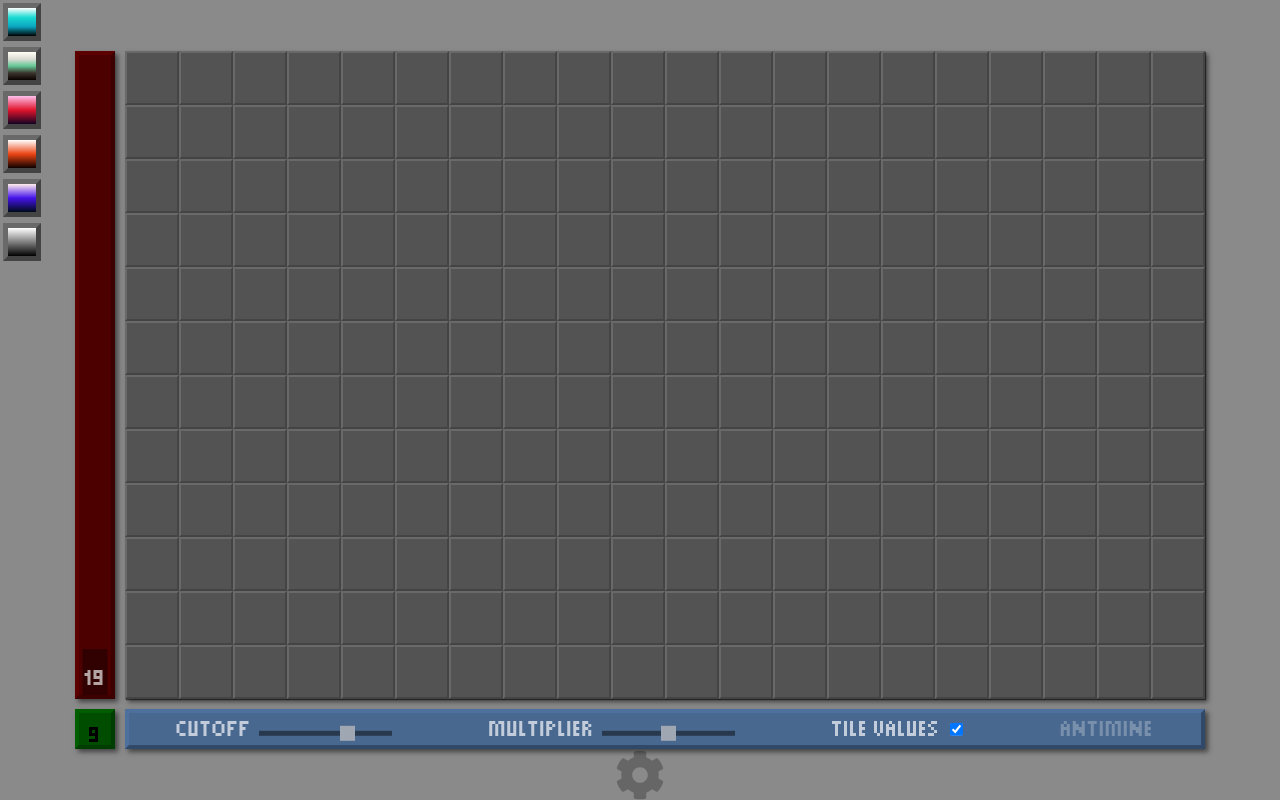
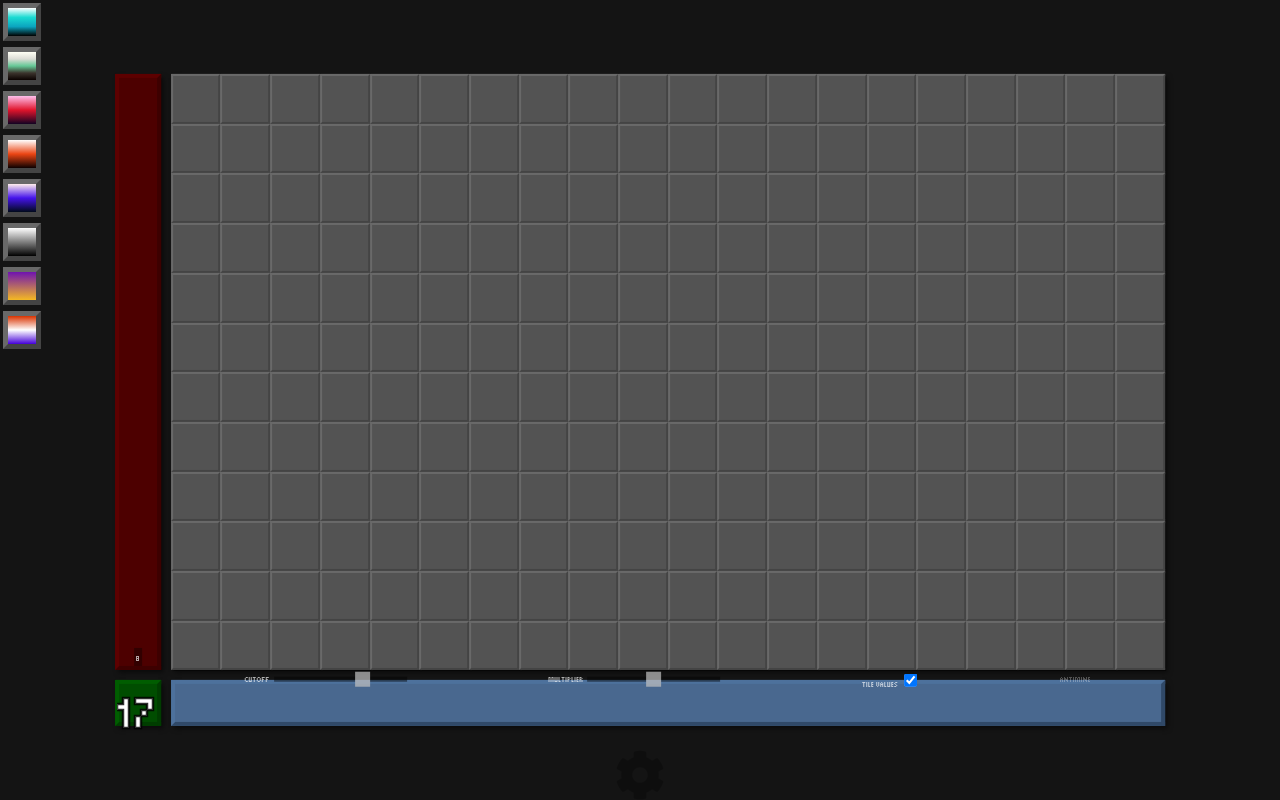
Before and after one commit to sinoftheta/anti-mine, a website built with webpack: page src/index.html in a window 1280 px wide. Built offline with nearby package versions, Linux system fonts and the light colour scheme.

Commit message:
in the midst of a css refactor

```diff
--- a/src/assets/ColorSchemes.js
+++ b/src/assets/ColorSchemes.js
@@ -49,5 +49,20 @@ export default [
             {weight: 100, r: 255, g: 255, b: 255,},
             {weight: 0,   r: 0,  g: 0,  b: 0,},
         ],
-    }
+    },
+    {
+        title: "tea",
+        data: [
+            {weight: 100, r: 111, g: 19, b: 176,},
+            {weight: 0,   r: 245,  g: 185,  b: 34,},
+        ],
+    },
+    {
+        title: "votes",
+        data: [
+            {weight: 100, r: 217, g: 51, b: 0,},
+            {weight: 50,  r: 255,  g: 255,  b: 255,},
+            {weight: 0,   r: 69,  g: 0,  b: 217,},
+        ],
+    },
 ]
--- a/src/assets/Kernels.js
+++ b/src/assets/Kernels.js
@@ -8,10 +8,10 @@ export const kernels = {
             [[1,1,1],
              [1,1,1],
              [1,1,1]],
-        linear:
-            [[1,2,1],
-             [2,3,2],
-             [1,2,1]],
+        taxi:
+            [[0,1,0],
+             [1,2,1],
+             [0,1,0]],
         exp2:
             [[1,2,1],
              [2,4,2],
@@ -22,12 +22,12 @@ export const kernels = {
              [1,4,1]],
      },
      _5x5:{
-        linear:
-            [[0,1,1,1,0],
-             [1,2,2,2,1],
+        taxi:
+            [[0,0,1,0,0],
+             [0,1,2,1,0],
              [1,2,3,2,1],
-             [1,2,2,2,1],
-             [0,1,1,1,0]],
+             [0,1,2,1,0],
+             [0,0,1,0,0]],
         exp2:
             [[0,1,1,1,0],
              [1,2,2,2,1],
@@ -48,14 +48,14 @@ export const kernels = {
              [1,1,1,1,1]],
      },
      _7x7:{
-        linear:
-            [[0,0,1,2,1,0,0],
+        taxi:
+            [[0,0,0,1,0,0,0],
+             [0,0,1,2,1,0,0],
              [0,1,2,3,2,1,0],
              [1,2,3,4,3,2,1],
-             [2,3,4,5,4,3,2],
-             [1,2,3,4,3,2,1],
              [0,1,2,3,2,1,0],
-             [0,0,1,2,1,0,0]],
+             [0,0,1,2,1,0,0],
+             [0,0,0,1,0,0,0]],
         exp2:
             [[0,0,2,4,2,0,0],
              [0,2,4,8,4,2,0],
@@ -82,7 +82,7 @@ export const kernels = {
              [1,1,1,1,1,1,1],],
      },
      _9x9:{
-        linear:
+        taxi:
             [[0,0,0,0,1,0,0,0,0],
              [0,0,0,1,2,1,0,0,0],
              [0,0,1,2,3,2,1,0,0],
@@ -121,26 +121,26 @@ export const kernels = {
              [1,1,1,1,1,1,1,1,1],
              [1,1,1,1,1,1,1,1,1],
              [1,1,1,1,1,1,1,1,1],
-             [1,1,1,1,1,1,1,1,1],],
+             [1,1,1,1,1,1,1,1,1]],
 
      },
      _15x15:{
-        linear:
-            [[0,0,0,0,0,1,1,2,1,1,0,0,0,0,0],
-             [0,0,0,1,1,2,2,3,2,2,1,1,0,0,0],
-             [0,0,1,2,2,3,3,4,3,3,2,2,1,0,0],
-             [0,1,2,3,3,4,4,5,4,4,3,3,2,1,0],
-             [0,1,2,3,4,5,5,6,5,5,4,3,2,1,0],
-             [1,2,3,4,5,5,6,7,6,5,5,4,3,2,1],
+        taxi:
+            [[0,0,0,0,0,0,0,1,0,0,0,0,0,0,0],
+             [0,0,0,0,0,0,1,2,1,0,0,0,0,0,0],
+             [0,0,0,0,0,1,2,3,2,1,0,0,0,0,0],
+             [0,0,0,0,1,2,3,4,3,2,1,0,0,0,0],
+             [0,0,0,1,2,3,4,5,4,3,2,1,0,0,0],
+             [0,0,1,2,3,4,5,6,5,4,3,2,1,0,0],
+             [0,1,2,3,4,5,6,7,6,5,4,3,2,1,0],
              [1,2,3,4,5,6,7,8,7,6,5,4,3,2,1],
-             [2,3,4,5,6,7,8,9,8,7,6,5,4,3,2],
-             [1,2,3,4,5,6,7,8,7,6,5,4,3,2,1],
-             [1,2,3,4,5,5,6,7,6,5,5,4,3,2,1],
-             [0,1,2,3,4,5,5,6,5,5,4,3,2,1,0],
-             [0,1,2,3,3,4,4,5,4,4,3,3,2,1,0],
-             [0,0,1,2,2,3,3,4,3,3,2,2,1,0,0],
-             [0,0,0,1,1,2,2,3,2,2,1,1,0,0,0],
-             [0,0,0,0,0,1,1,2,1,1,0,0,0,0,0]],
+             [0,1,2,3,4,5,6,7,6,5,4,3,2,1,0],
+             [0,0,1,2,3,4,5,6,5,4,3,2,1,0,0],
+             [0,0,0,1,2,3,4,5,4,3,2,1,0,0,0],
+             [0,0,0,0,1,2,3,4,3,2,1,0,0,0,0],
+             [0,0,0,0,0,1,2,3,2,1,0,0,0,0,0],
+             [0,0,0,0,0,0,1,2,1,0,0,0,0,0,0],
+             [0,0,0,0,0,0,0,1,0,0,0,0,0,0,0]],
         exp2:
             [[0,0,0,0,0,1,1,2,1,1,0,0,0,0,0],
              [0,0,0,1,1,2,2,4,2,2,1,1,0,0,0],
@@ -222,7 +222,7 @@ export const kernels = {
         [1,  0,  -3,  3,  4,  3,  -3,  0,  1],
         [0,  -1,  0,  2,  3,  2,  0,  -1,  0],
         [0,  0,  1,  1,  2,  1,  1,  0,  0]],
-        oval_linear_5x9:
+        oval_taxi_5x9:
             [[0,  0,  1,  1,  2,  1,  1,  0,  0],
              [1,  1,  2,  2,  3,  2,  2,  1,  1],
              [2,  2,  3,  3,  4,  3,  3,  2,  2],
--- a/src/assets/Themes.json
+++ /dev/null
@@ -1,36 +0,0 @@
-[
-    {
-    "title": "Pond",
-    "gradient_data": [
-    {"weight": 100, "r": 255, "g": 255, "b": 255},
-    {"weight": 80,  "r": 50,  "g": 250, "b": 150},
-    {"weight": 0,   "r": 0,   "g": 0,   "b": 0}
-    ]},
-    {
-    "title": "Lovely",
-    "gradient_data": [
-        {"weight": 100, "r": 255, "g": 214, "b": 225},
-        {"weight": 50,  "r": 227, "g": 129, "b": 250},
-        {"weight": 0,   "r": 64,  "g": 31,  "b": 156}
-    ]},
-    {
-    "title": "Stone",
-    "gradient_data": [
-    {"weight": 100, "r": 255, "g": 249, "b": 255},
-    {"weight": 0,   "r": 23,  "g": 7,   "b": 3}
-    ]},
-        {
-    "title": "Nightshade",
-    "gradient_data": [
-    {"weight": 100, "r": 255, "g": 255, "b": 255},
-    {"weight": 80,  "r": 69,  "g": 19, "b": 235},
-    {"weight": 0,   "r": 0,   "g": 0,   "b": 0}
-    ]},
-        {
-    "title":  "Metro Robo",
-    "gradient_data": [
-    {"weight": 100, "r": 255, "g": 255, "b": 255},
-    {"weight": 80,  "r": 235,  "g": 69, "b": 19},
-    {"weight": 0,   "r": 0,   "g": 0,   "b": 0}
-    ]}
-]
--- /dev/null
+++ b/src/components/AspectDetector.js
@@ -0,0 +1,56 @@
+export default class SizeManager extends EventTarget{
+
+    constructor(settings, broadcaster){
+        super();
+        this.settings = settings;
+        this.broadcaster = broadcaster;
+
+        this.changeAspect();
+
+        //listeners
+        window.onresize = () => {
+            this.changeAspect();
+            //change font sizes here
+
+            this.pixelTinyFontSizeCalc();
+
+        };
+        window.onmousedown = () => {
+            document.documentElement.style.setProperty('--hover-color', '#707070');
+        }
+        window.onmouseup = () => {
+            document.documentElement.style.setProperty('--hover-color', '#8a8a8a');
+        }
+
+        this.addEventListener('reset', this.changeAspect(), false);
+
+    }
+    detectAspectChange(){
+        //for performance, only dispatch when vw and vh change
+    }
+    changeAspect(){
+        console.log('aspect changed...');
+
+        let padding = 8;
+
+        let cellSize = (window.innerWidth / this.settings.columns) < (document.documentElement.clientHeight / this.settings.rows) ?
+            (100 / (this.settings.columns + padding) ) + 'vw'
+            :
+            (100 / (this.settings.rows + padding) ) + 'vh'
+            ;
+
+        document.documentElement.style.setProperty('--cell-size', cellSize);
+        //update cells & other elements
+        //this.broadcaster.dispatchEvent(new CustomEvent('aspectChange', {}));
+
+        //update game area grid
+        document.getElementById('game-area').style.gridTemplateColumns = `${this.settings.cellSize} auto`;
+        document.getElementById('game-area').style.gridTemplateRows = `auto ${this.settings.cellSize}`;
+    }
+    pixelTinyFontSizeCalc(){
+        console.log(document.getElementById("mine-counter-container").clientHeight);
+
+        console.log(document.styleSheets[1]);
+
+    }
+}
--- a/src/components/BoardRender.js
+++ b/src/components/BoardRender.js
@@ -21,9 +21,9 @@ export default class BoardRender extends EventTarget{
             this.destroy();
             this.build();
         }, false);
-        this.addEventListener('tileStateUpdated', (e) => this.updateAllAppearance(), false);
-        this.addEventListener('tileRecolor', (e) => this.recolorAll(), false);
-        this.addEventListener('displayNumsUpdate', (e) => this.renumberAll(), false);
+        this.addEventListener('tileStateUpdated', (e) => this.updateAllAppearance(), false); //needed...?
+        this.addEventListener('tileRecolor', (e) => this.recolorAll(), false); //needed...?
+        this.addEventListener('displayNumsUpdate', (e) => this.renumberAll(), false); //not needed
         this.addEventListener('gameLost', (e) => this.revealAllExceptMines(), false);
         this.addEventListener('gameWon', (e) => this.revealAll(), false);
 
@@ -59,8 +59,8 @@ export default class BoardRender extends EventTarget{
                 targetElement.oncontextmenu = () => {return false};
                 targetElement.x = i;
                 targetElement.y = j;
-                targetElement.style.height = this.settings.cellSize;
-                targetElement.style.width = this.settings.cellSize;
+                //targetElement.style.height = this.settings.cellSize;
+                //targetElement.style.width = this.settings.cellSize;
 
                 targetElement.onmouseenter = (e) => {
                     //console.log(e.target.x + ', ' + e.target.y);
@@ -80,6 +80,7 @@ export default class BoardRender extends EventTarget{
             //console.log('off board');
             this.broadcaster.dispatchEvent(new CustomEvent('updateCurrentTile', {detail: {x: -1, y: -1}}));
         }
+
     }
     coverTile(x,y){
         let targetData = this.boardData.field[x][y];
@@ -89,7 +90,10 @@ export default class BoardRender extends EventTarget{
         targetElement.classList.add('cell-covered');
 
         //click behavior
-        targetElement.onclick = (e) => this.broadcaster.dispatchEvent(new CustomEvent('tileReveal', {detail: {x: e.target.x, y: e.target.y }}));
+        targetElement.onmouseup = (e) => {
+            //click event
+            this.broadcaster.dispatchEvent(new CustomEvent('tileReveal', {detail: {x: e.target.x, y: e.target.y }}));
+        }
 
         //left click behavior
         targetElement.oncontextmenu = (e) => {
@@ -120,6 +124,11 @@ export default class BoardRender extends EventTarget{
         //colorMap(tileVal, kWeight, cutoff, multiplier)
         let n = colorMap(targetData.value, this.settings.kernelWeight, this.settings.cutoff, this.settings.multiplier);
 
+        //manually adjust color for mines
+        if(targetData.isMine && targetData.value > 0) n = Math.min( n + 15, 99 );
+        if(targetData.isMine && targetData.value < 0) n = Math.max( n - 15, 0 );
+
+
         targetElement.style.background = this.settings.gradientRaster[n];
     }
     renumberTile(x,y){
@@ -131,7 +140,9 @@ export default class BoardRender extends EventTarget{
             //this only works for linear kernels
             let cellChild = targetElement.appendChild(document.createElement("div"));
             cellChild.className = `cell-value`;
-            cellChild.innerHTML = targetData.value;
+
+
+            cellChild.innerHTML = targetData.value === 0 && !targetData.isMine? '' : targetData.value; //dont show zeros, like regular MS, but show null mines
             //apply mine classes to tiles that are mines
             if(targetData.isMine){
                 targetElement.classList.add('cell-mine');
@@ -184,9 +195,13 @@ export default class BoardRender extends EventTarget{
             }
         }
     }
+
     updateAllAppearance(){ //inefficent, should only update a list of tiles that have actually been updated
         for(let i = 0; i < this.boardData.rows; i++){
             for(let j = 0; j < this.boardData.columns; j++){
+                //this.elements[i][j].style.height = this.settings.cellSize;
+                //this.elements[i][j].style.width = this.settings.cellSize;
+
                 if(this.boardData.field[i][j].revealed) this.uncoverTile(i,j);
             }
         }
--- a/src/components/ColorSelector.js
+++ b/src/components/ColorSelector.js
@@ -39,6 +39,7 @@ import { rasterizeGradient } from "../functions/ColorMap";
                 if(!(e.keyCode == 32 || e.keyCode == 13)) return;
                 this.selectTheme(i);
             }
+            element.onmouseleave = e => e.target.blur();
             element.tabIndex = 0;
 
             this.elements.push(element);
--- a/src/components/GameLogic.js
+++ b/src/components/GameLogic.js
@@ -24,10 +24,12 @@ export default class GameLogic extends EventTarget{
     }
     setup(){ //may change to num mines + num anti mines, maybe a mine will just have random value
 
-        this.numMines = this.settings.mines;
+        this.numMines = this.settings.numMines;
         this.rows = this.settings.rows;
         this.columns = this.settings.columns;
         this.area = this.rows * this.columns;
+
+        this.firstClick = true;
 
 
         this.gameLost = false;
@@ -48,6 +50,7 @@ export default class GameLogic extends EventTarget{
             }
         }
 
+        /** this should go in first click handle */
         if(this.settings.presetBoard) this.placeMinesPreset();
         else this.placeMinesRandom();
 
@@ -63,10 +66,18 @@ export default class GameLogic extends EventTarget{
 
     }*/
     handleReveal(e){
+
+
         if(this.gameLost || this.gameWon || this.field[e.detail.x][e.detail.y].revealed) return;
         let x = e.detail.x, y = e.detail.y;
 
         let target = this.field[x][y];
+
+        if(this.fisrtClick){
+            this.firstClick = false;
+            //generate board
+
+        }
 
         if(target.isMine){
             this.mineHit(target.value);
@@ -116,7 +127,7 @@ export default class GameLogic extends EventTarget{
 
         let c = 1; //constant ensures that hitting a null mine results in losing health
 
-        let damage = Math.abs(value + c);
+        let damage = Math.abs(value) + c;
         //console.log('you lost ' + damage + ' health');
         this.hitpoints -= damage;
 
@@ -234,7 +245,7 @@ export default class GameLogic extends EventTarget{
 
     }
 
-    placeMinesRandom(){
+    placeMinesRandom(exclude){
 
         if(this.numMines >= this.area){
             console.log('Error: too many mines for this board size');
@@ -246,11 +257,14 @@ export default class GameLogic extends EventTarget{
         while(n > 0){
             x = Math.floor(rng() * this.rows );
             y = Math.floor(rng() * this.columns );
+
+            if(exclude && x == exclude.x && y == exclude.y) continue;
+
             target = this.field[x][y];
 
             //if no mine already at x,y
             if(!target.isMine){
-                target.value = rng() > .5 ? 1 : -1 ;
+                target.value = this.settings.haveAntiMines? (rng() > .5 ? 1 : -1) : 1;
                 target.isMine = true;
                 --n;
             }
@@ -320,8 +334,11 @@ export default class GameLogic extends EventTarget{
 
         let target = field[x][y];
 
+        //new logic to correct for new originValue passing logic
+        if((target.checked && target.isMine) || target.revealed) return;
+
         //check if mine is revealed or has been checked
-        if(target.checked || target.revealed) return;
+        //if(target.checked || target.revealed) return;
         target.checked = true;
 
         if(typeof originValue === 'number'){
@@ -336,6 +353,7 @@ export default class GameLogic extends EventTarget{
             //stop at 0 or sign change boundary
             if(target.value !== 0 && originValue === 0)return;
 
+            //"down hill both ways"
             if(target.value > 0 && originValue < 0)return;//{ console.log('=-=-=- not revealed 4 =-=-=-=-='); return;}
             if(target.value < 0 && originValue > 0)return;//{ console.log('=-=-=- not revealed 5 =-=-=-=-='); return;}
             if(originValue > 0 && target.value > originValue)return;//{ console.log('=-=-=- not revealed 1 =-=-=-=-='); return;} //only uncover "down hill" if positive
@@ -354,34 +372,38 @@ export default class GameLogic extends EventTarget{
         }
 
 
-        //recurse over all neighbors, example of a DFS
+        // recurse over all neighbors, example of a DFS
+
+        // try passing this: "down hill both ways, never back up hill"
 
         //east
-        this.autoRevealTile(x + 1, y, originValue);
+        this.autoRevealTile(x + 1, y, Math.abs(originValue) > Math.abs(target.value) ? target.value : originValue);
 
         //north
-        this.autoRevealTile(x, y + 1, originValue);
+        this.autoRevealTile(x, y + 1, Math.abs(originValue) > Math.abs(target.value) ? target.value : originValue);
 
         //west
-        this.autoRevealTile(x - 1, y, originValue);
+        this.autoRevealTile(x - 1, y, Math.abs(originValue) > Math.abs(target.value) ? target.value : originValue);
 
         //south
-        this.autoRevealTile(x, y - 1, originValue);
+        this.autoRevealTile(x, y - 1, Math.abs(originValue) > Math.abs(target.value) ? target.value : originValue);
 
         //dont recurse over diagonals
         //return;
 
         //northeast
-        this.autoRevealTile(x + 1, y + 1, originValue);
+        this.autoRevealTile(x + 1, y + 1, Math.abs(originValue) > Math.abs(target.value) ? target.value : originValue);
 
         //northwest
-        this.autoRevealTile(x - 1, y + 1, originValue);
+        this.autoRevealTile(x - 1, y + 1, Math.abs(originValue) > Math.abs(target.value) ? target.value : originValue);
 
         //southwest
-        this.autoRevealTile(x - 1, y - 1, originValue);
+        this.autoRevealTile(x - 1, y - 1, Math.abs(originValue) > Math.abs(target.value) ? target.value : originValue);
 
         //southeast
-        this.autoRevealTile(x + 1, y - 1, originValue);
+        this.autoRevealTile(x + 1, y - 1, Math.abs(originValue) > Math.abs(target.value) ? target.value : originValue);
+
+
     }
     resetCheckStatus(){
         for(let i = 0; i < this.rows; i++){ //vertical
--- a/src/components/HealthBar.js
+++ b/src/components/HealthBar.js
@@ -18,17 +18,16 @@ export default class HealthBar extends EventTarget{
         this.settings = settings;
         this.container = container;
         this.game_state = game_state;
-        this.maxHitpoints = hitpointsCalc(this.settings.kernelWeight, this.settings.mines);
+        this.maxHitpoints = hitpointsCalc(this.settings.kernelWeight, this.settings.numMines);
         this.build();
         this.addEventListener('reset', (e) => {
-            this.maxHitpoints = hitpointsCalc(this.settings.kernelWeight, this.settings.mines);
+            this.maxHitpoints = hitpointsCalc(this.settings.kernelWeight, this.settings.numMines);
             this.counter_HP.textContent = this.maxHitpoints;
             this.bar.style.height = `calc(100% - ${padding})`;
         }, false);
         this.addEventListener('damageTaken', (e) => this.updateHealth(), false);
         this.addEventListener('gameLost', (e) => {}, false); //maybe use for animation idk
         this.addEventListener('gameWon', (e) => {}, false); //maybe use for animation idk
-
     }
     updateHealth(){
         //play animation or something
@@ -47,6 +46,7 @@ export default class HealthBar extends EventTarget{
         this.bar.id = 'health-bar-animate';
         this.bar.style.height = `calc(${Math.floor(100 * this.game_state.hitpoints / this.maxHitpoints)}% - ${padding})`;
 
+
         this.counter_HP = document.createElement("div");
         this.counter_HP.id = 'health-bar-counter';
         this.counter_HP.textContent = this.maxHitpoints;
--- a/src/components/MinesCounter.js
+++ b/src/components/MinesCounter.js
@@ -25,6 +25,7 @@ export default class MinesCounter extends EventTarget{
     build(){
 
         this.counter_mines = document.createElement("div");
+        this.counter_mines.classList.add("cell-value");
         this.counter_mines.textContent = this.game_state.numMines - this.game_state.minesRevealed;
 
         this.container.appendChild(this.counter_mines);
--- a/src/components/OptionsMenu.js
+++ b/src/components/OptionsMenu.js
@@ -166,8 +166,6 @@ let kcode = [38, 38, 40, 40, 37, 39, 37, 39, 66, 65, 13];
             this.close();
 
         }
-
-
         menuPanel.appendChild(fieldGroup);
 
         menuPanel.insertAdjacentHTML('beforeend',`
@@ -187,7 +185,7 @@ let kcode = [38, 38, 40, 40, 37, 39, 37, 39, 66, 65, 13];
                     <option value='default'>Kernel Decay</option>
                     <option value='exp2'>Exponential</option>
                     <option value='square'>Square</option>
-                    <option value='linear'>Linear</option>
+                    <option value='taxi'>Taxi Cab</option>
                     <option value='constant'>Constant</option>
                 </select>
             </div>
--- a/src/functions/DeriveSettingsData.js
+++ b/src/functions/DeriveSettingsData.js
@@ -1,4 +1,4 @@
-import { rasterizeGradient } from "./ColorMap";
+import { rasterizeGradient } from './ColorMap.js';
 /*
 derrive settings data from settings
 console log current settings
@@ -6,8 +6,7 @@ console log current settings
 export const deriveSettingsData = (settings) => {
     if(!settings) return;
 
-    console.log("mines: " + settings.mines)
-    console.log("seed: " + settings.seed)
+    console.log("mines: " + settings.numMines)
 
     // derive board dimensions from preset board
     if(settings.presetBoard){
@@ -19,6 +18,7 @@ export const deriveSettingsData = (settings) => {
 
     //random seed
     settings.seed = Math.floor(Math.random() * 420691337);
+    console.log('using seed: ' + settings.seed);
 
     // derive kernel weight
     let kernelWeight = 0;
@@ -30,17 +30,6 @@ export const deriveSettingsData = (settings) => {
     }
     settings.kernelWeight = kernelWeight;
 
-
-    // derive cell size
-    if(!settings.cellSizePreset){
-        let padding = 200;
-        settings.cellSize = Math.floor(Math.min(
-            (window.innerWidth  - padding) / settings.columns,
-            (window.innerHeight - padding) / settings.rows)
-            );
-        console.log("cell size: " + settings.cellSize);
-    }
-
     //rasterizeGradient
     settings.gradientRaster = rasterizeGradient(settings.themes[settings.theme].data);
     console.log("theme: " + settings.themes[settings.theme].title);
--- a/src/style/desktop/desktop_style.css
+++ b/src/style/desktop/desktop_style.css
@@ -7,10 +7,10 @@ body {
   margin: 0;
   padding: 0;
   font-family: PixelTiny;
-  font-size: 3em;
+  /*font-size: 3em;*/
   -webkit-font-smoothing: antialiased;
   -moz-osx-font-smoothing: grayscale;
-  background: #8a8a8a;
+  background: #141414;
   overflow: hidden;
 
 }
--- a/src/style/desktop/game_interfaces.css
+++ b/src/style/desktop/game_interfaces.css
@@ -1,3 +1,10 @@
+:root{
+    --cell-size: '';
+    --cell-text-size: 6em;
+    --cell-borders: 2px;
+    --hover-color: #8a8a8a;
+}
+
 #game-area{
     position: absolute;
     top: 50%;
@@ -9,8 +16,8 @@
 
 
     display: grid;
-    grid-template-columns: 40px auto;
-    grid-template-rows: auto 40px;
+    grid-template-columns: var(--cell-size) auto;
+    grid-template-rows: auto var(--cell-size);
     grid-column-gap: 10px;
     grid-row-gap: 10px;
 
@@ -31,7 +38,7 @@
 
     position: relative;
 
-    width: min-content; /*???*/
+    width: min-content; /*??? might not need anymore*/
     box-shadow: 3px 3px 5px #00000085;
 
     grid-column-start: 2;
@@ -172,8 +179,8 @@
 * CELL STYLES *
 **************/
 .cell{
-    /*height: 20px;
-    width: 20px;*/
+    height: var(--cell-size);
+    width: var(--cell-size);
 
     display: flex;
     align-items: center;
@@ -193,7 +200,7 @@
     z-index: 3;
 }
 .cell-covered:hover{
-    background: #8a8a8a;
+    background: var(--hover-color);
 }
 .cell-revealed{
     padding: 2px;
@@ -201,9 +208,9 @@
 .cell-value{
 
 
-    font-size: 1.2em; /*should be based on cell size*/
+    font-size: var(--cell-text-size); /*should be based on cell size*/
 
-    -webkit-text-stroke: 2px #000000c0;
+    -webkit-text-stroke: 2.5px #000000d0;
     color: #ffffff;
     user-select: none;
     overflow: hidden;
@@ -211,7 +218,7 @@
 
 }
 .cell-value-mine{
-    color: #ff0000;
+    color: #FF6161;
 }
 
 .cell-mine{
--- a/src/style/desktop/kTooltip.css
+++ b/src/style/desktop/kTooltip.css
@@ -17,20 +17,20 @@
     color: #00ff8858;
 
     border-style: solid;
-    border-width: 2px;
+    border-width: 2px; /*Kernel Cell border width must be same as cell border width*/
 
     animation-duration: 420ms;
     animation-iteration-count: infinite;
     animation-direction: alternate-reverse;
 }
 .kernel-cell-empty{
-    border: 2px solid #00000000;
+    border: 2px solid #00000000; /*Kernel Cell border width must be same as cell border width*/
 }
 .kernel-cell-value{
     color: inherit;
     position: relative;
     left: 10%;
-    top: -20%;
+    top: -5%;
 }
 
 @keyframes cell-pulse-green{ /*add more keyframes?*/
--- a/src/views/Game.js
+++ b/src/views/Game.js
@@ -10,6 +10,7 @@ import MinesCounter from '../components/MinesCounter.js';
 import BottomToolbar from '../components/BottomToolbar.js';
 import KernelTooltip from '../components/KernelTooltip.js';
 import ColorSelector from '../components/ColorSelector.js';
+import AspectDetector from '../components/AspectDetector.js';
 
 //assets
 import {kernels} from '../assets/Kernels.js';
@@ -35,18 +36,19 @@ export default function(){
         presetBoard: false, //boolean indicating the existance of a preset board
         boardPreset: [], //the preset board obj TODO: MAKE THESE 1 VAR
         randMines: true,
-        mines: Math.floor(Math.random() * 10) + 5,
+        numMines: Math.floor(Math.random() * 15) + 10,
+        limitInteractions: true,
+        haveAntiMines: true,
         seed: Math.floor(Math.random() * 1337),
 
         /*kernel settings */
-        kernelSize: "_9x9",
-        kernelDecay: "linear",
+        kernelSize: "_5x5",
+        kernelDecay: "taxi",
         kernels: kernels,
         kernelWeight: 0,
 
         /*graphics settings */
         cellSizePreset: false,
-        cellSize: 20,
         themes: ColorSchemes,
         theme: Math.floor(Math.random() * ColorSchemes.length),
         gradientRaster: [], //rasterized gradient
@@ -90,6 +92,8 @@ export default function(){
 
     let bottom_toolbar = new BottomToolbar(document.getElementById("color-levels-container"), init_settings, broadcaster);
 
+    let size_manager = new AspectDetector(init_settings, broadcaster);
+
     /* GAME peripherals*/
     let tile_selector = new TileSelector(document.getElementById("game-board"), init_settings, broadcaster);
     broadcaster.subscribe(tile_selector);
@@ -101,6 +105,8 @@ export default function(){
     let options_menu = new OptionsMenu(document.body, init_settings, broadcaster);
 
     let color_selector = new ColorSelector(document.body, init_settings, broadcaster);
+
+    /* LISTENERS */
 
 }
 
```
Also changed, not shown: src/components/KernelTooltip.js (+7 -2 lines), src/components/TileSelector.js (+7 -2 lines), tools/kgen.js (+4 -4 lines).
